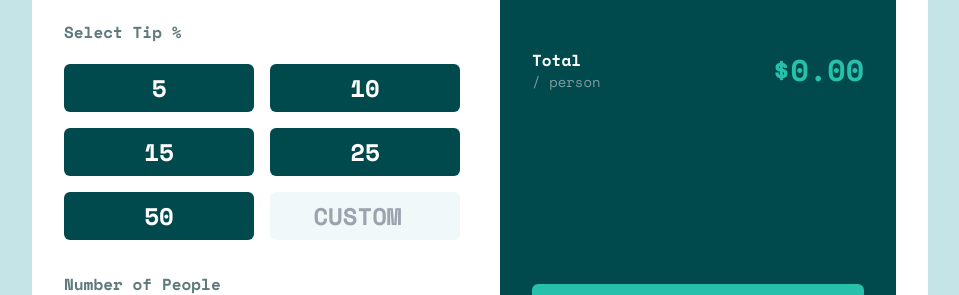
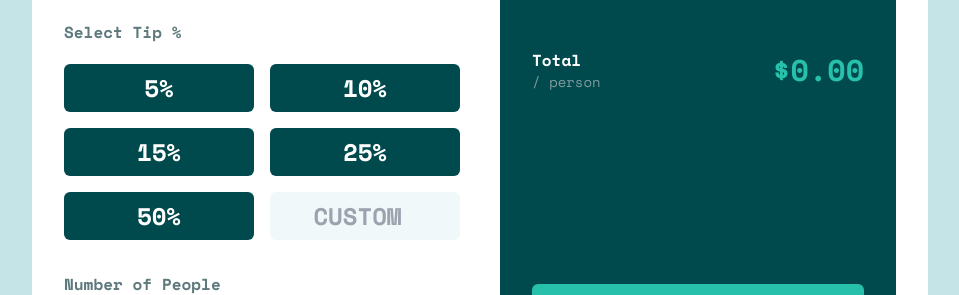
Before and after one commit to HangCcZ/frontend-mentor-challenge-tip-calculator-app, a Next.js app: page / in a window 1280 px wide. Shown: the part 282-577 px from the top of the page, without its empty margins (160-1119 px from the left). Built offline with nearby package versions, Linux system fonts and the light colour scheme.

Commit message:
added % for tip

```diff
--- a/pages/index.tsx
+++ b/pages/index.tsx
@@ -86,7 +86,7 @@ export default function Home() {
                       : `bg-very-dark-cyan`
                   } p-2 text-2xl font-semibold text-white`}
                 >
-                  {tipPercent}
+                  {tipPercent}%
                 </button>
               ))}
 
```
